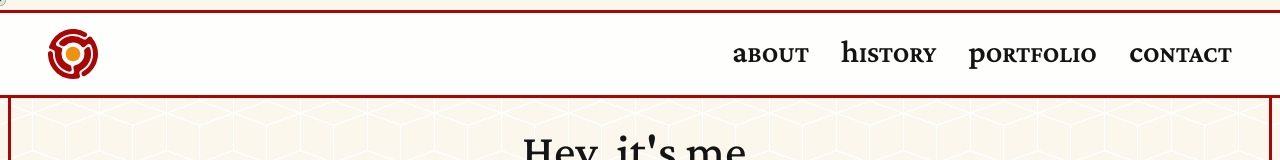
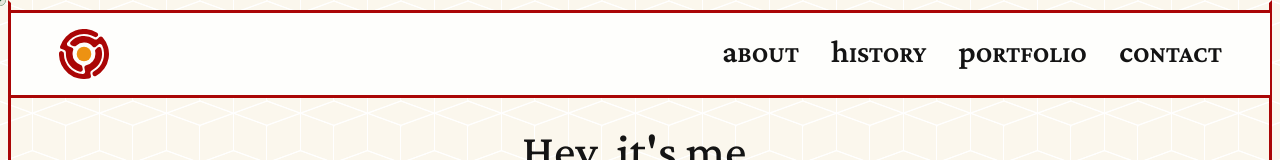
Before and after one commit to JulianBristol/portfolio2024, a Next.js app: page / in a window 1280 px wide. Shown: the top 160 px of the page. Built offline with nearby package versions, Linux system fonts and the light colour scheme.

Commit message:
Add header styling

```diff
--- a/src/app/page.tsx
+++ b/src/app/page.tsx
@@ -279,13 +279,9 @@ export default function Home() {
 
 			<div className="bg-creme bgCubes h-full min-h-[100vh] px-2">
 				<div className="mx-2 sm:mx-auto py-2 border-x-poppy border-y-transparent h-full min-h-[100vh] border-[0.5px] xs:border-[2px] md:border-[3px] redBorderTransition max-w-[1500px]">
-					<header id="header" className="scroll-up fixed top-0 w-full left-0 z-50 transition-all">
-						<div className="h-[10px] bg-creme w-full"/>
+					<header id="header" className="scroll-up fixed top-[10px] w-full max-w-[1500px] pr-[34px] xs:pr-[35px] sm:pr-[19px] md:pr-[21px] 2xl:pr-[5px] z-50 transition-all">
 						<Header />
 					</header>
-					{/* <header className="">
-						<Header />
-					</header> */}
 					<main className="mt-[80px] xs:mt-[90px] md:mt-[110px]">
 						{/* hero section */}
 						<section className="mb-20">
```
